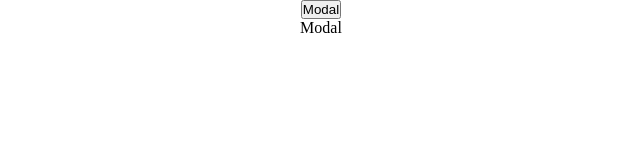
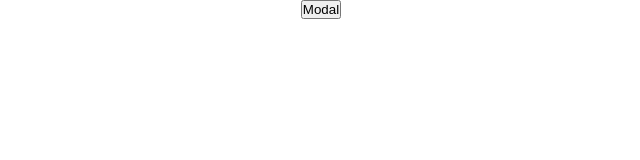
Before and after one commit to PJMantoss/react_modal, a React (Create React App) app: page / in a window 1280 px wide. Shown: the top 160 px of the page, without its empty margins (319-959 px from the left). Built offline with nearby package versions, Linux system fonts and the light colour scheme; the HTML template or start-up script is replaced by a standard one.

Commit message:
update App

```diff
--- a/src/Modal.js
+++ b/src/Modal.js
@@ -2,7 +2,7 @@ import React from 'react';
 
 const Modal = ({open}) => {
   return (
-    <div>Modal</div>
+    <div className='overlay'></div>
   )
 }
 
```
